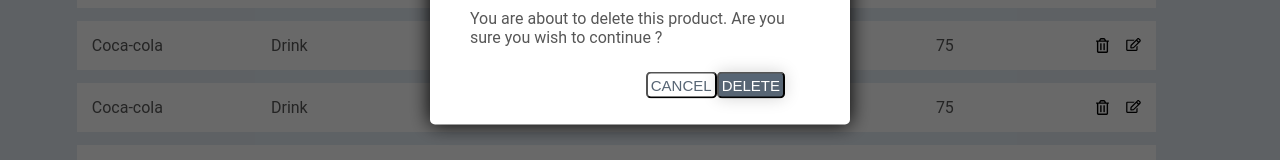
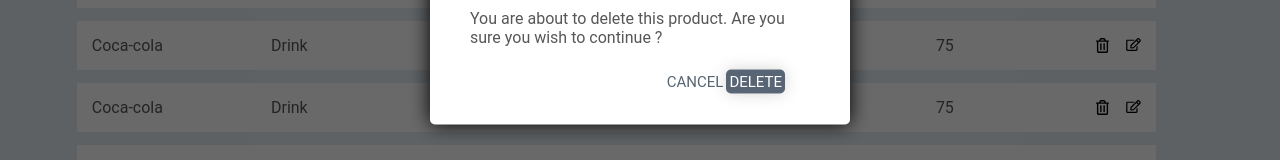
Before and after one commit to Sanjiccka/react, a React (Create React App) app: page /delete in a window 1280 px wide. Shown: the part 373-533 px from the top of the page. Built offline with nearby package versions, Linux system fonts and the light colour scheme.

Commit message:
Add files via upload

```diff
--- a/src/components/ProductDelete/ProductDelete.css
+++ b/src/components/ProductDelete/ProductDelete.css
@@ -25,6 +25,7 @@
     padding: 3px;
     color:#fff;
     box-shadow: 0 0 16px rgba(0,0,0,0.17);
+    text-decoration: none;
 
 }
 
@@ -34,6 +35,7 @@
     border-radius: 5px;
     padding: 3px;
     color:#576574;
+    text-decoration: none;
 
 }
 
--- a/src/components/ProductDelete/ProductDelete.js
+++ b/src/components/ProductDelete/ProductDelete.js
@@ -36,8 +36,8 @@ export class ProductDelete extends React.Component {
                             <h3>Delete Product</h3>
                             <span>You are about to delete this product. Are you sure you wish to continue ?</span>
                             <div className="popBtn">
-                                <button className="btnCancel" type="text" value="cancel">CANCEL</button>
-                                <button className="btnDelete" type="text" value="delete">DELETE</button>
+                                <NavLink className="btnCancel" to="/expenses" >CANCEL</NavLink>
+                                <NavLink className="btnDelete" to="/products">DELETE</NavLink>
                             </div>
                         </div>
                     </div>
```
